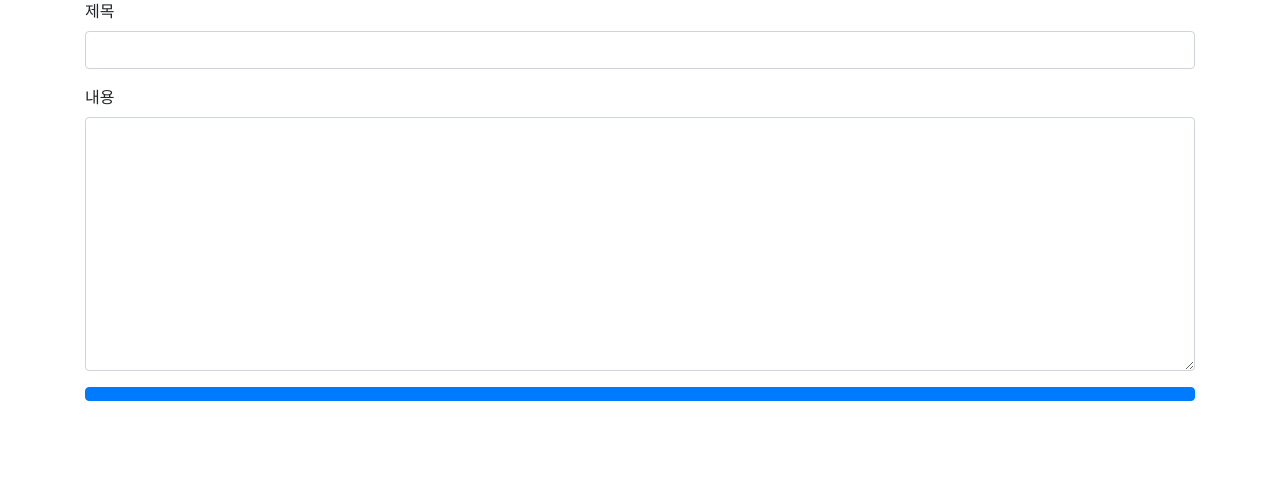
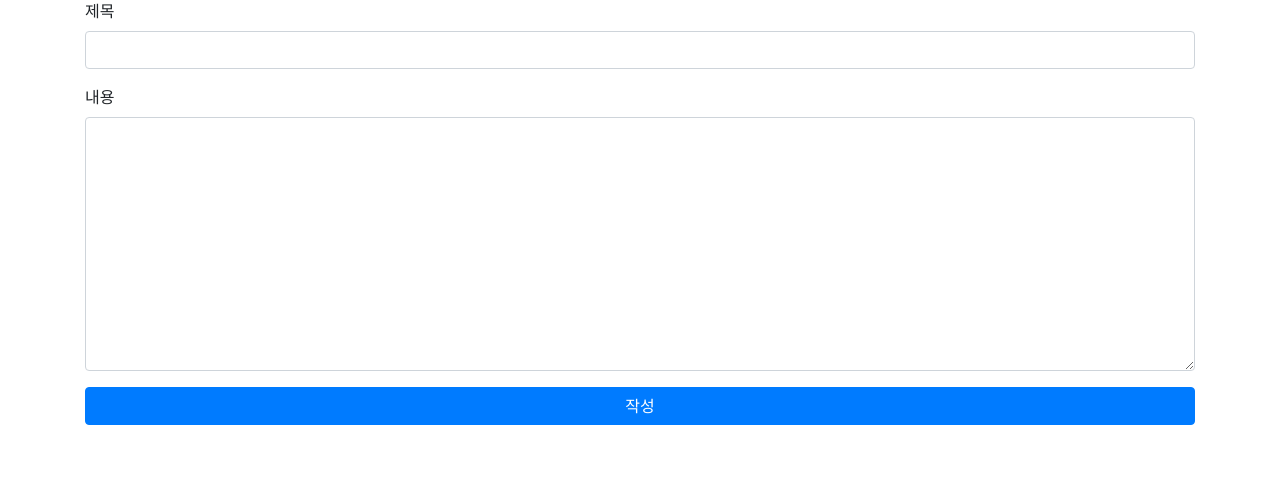
Before and after one commit to hanyonghee9264/DjangoGurls-Turorial, a Django app: page /posts/create/ in a window 1280 px wide. Shown: the part 111-608 px from the top of the page. Run offline with Django 3.2, Linux system fonts and the light colour scheme; some libraries are stand-ins or nearby versions.

Commit message:
post_create.html에 bootstrap 수정

```diff
--- a/app/templates/blog/post_create.html
+++ b/app/templates/blog/post_create.html
@@ -11,6 +11,6 @@
         <label for="id-text">내용</label>
         <textarea id="id-text" cols="30" rows="10" class="form-control"></textarea>
     </div>
-    <button class="btn btn-primary btn-block" type="submit"></button>
+    <button class="btn btn-primary btn-block" type="submit">작성</button>
 </form>
 {% endblock %}
```
